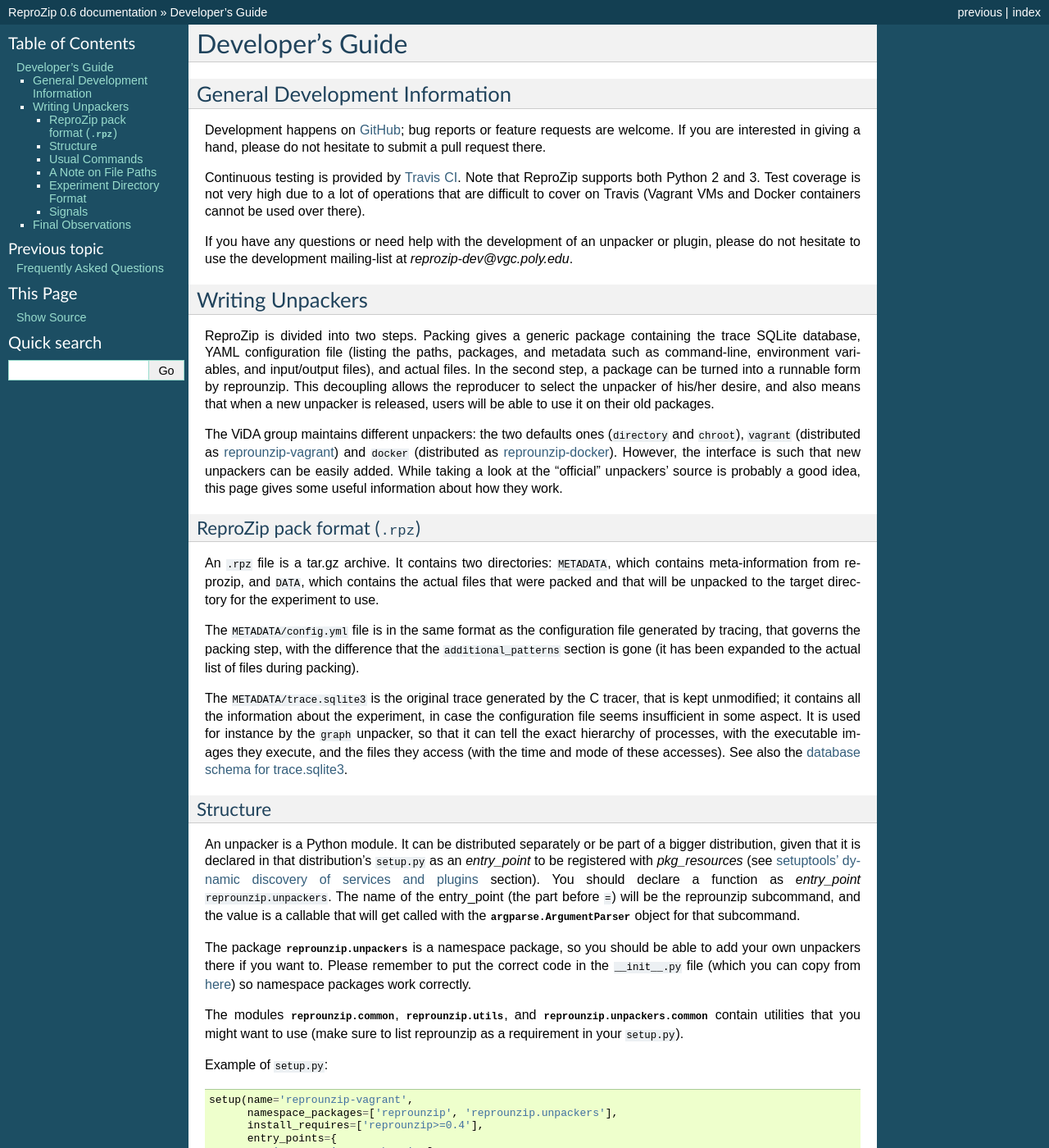
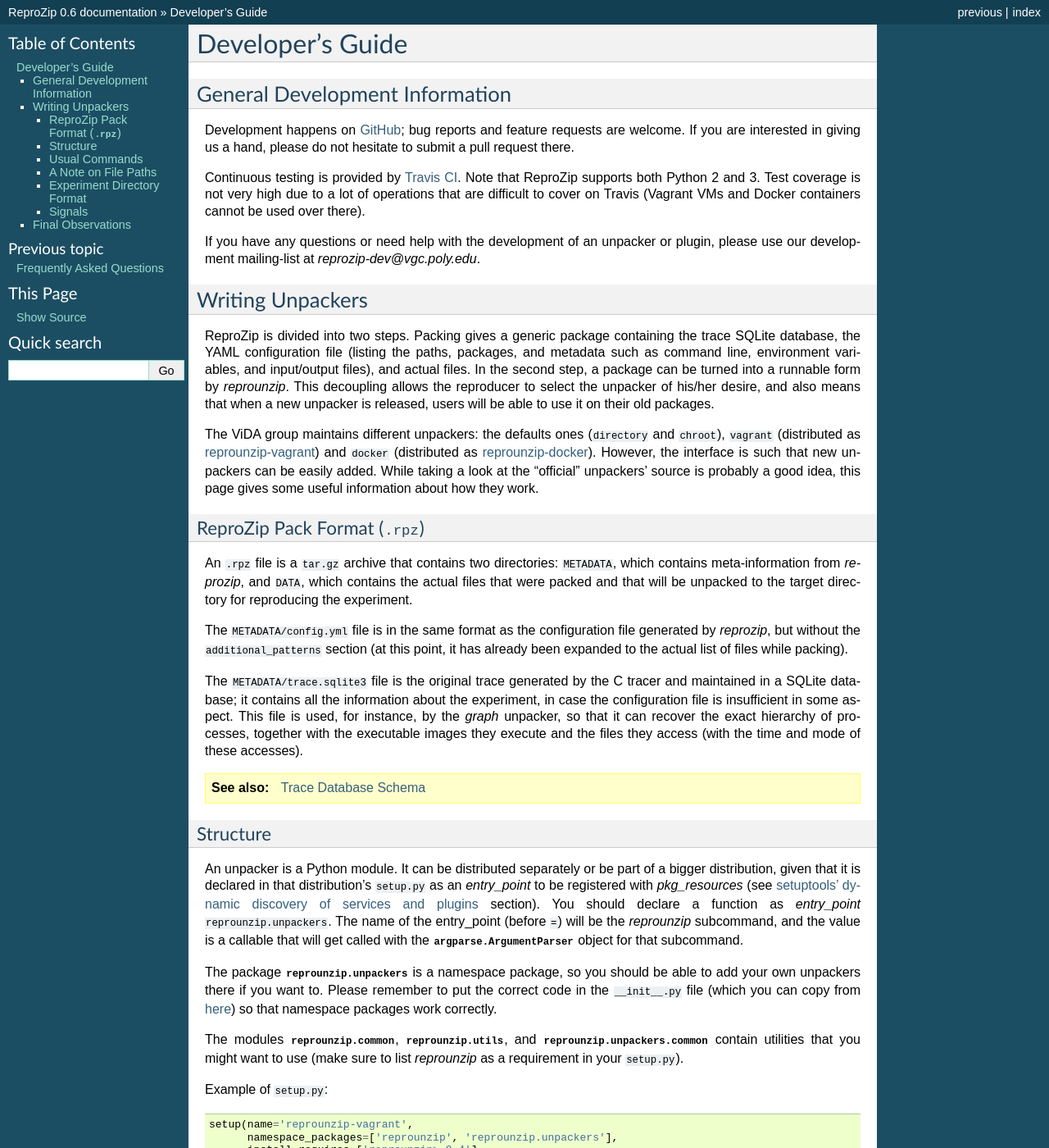
Before and after one commit to VIDA-NYU/reprozip, a Sphinx documentation site: the page built from docs/source/developerguide.rst, in a window 1280 px wide and 1400 px high. Shown: the whole window at 82% size. Built offline with Sphinx 7.4.7, drawn with Linux system fonts in a browser that asks for light colours; some of the changed text lies outside the part shown.

Commit message:
Pass over docs.

```diff
--- a/docs/source/developerguide.rst
+++ b/docs/source/developerguide.rst
@@ -6,36 +6,38 @@
 General Development Information
 -------------------------------
 
-Development happens on `GitHub <https://github.com/ViDA-NYU/reprozip>`__; bug reports or feature requests are welcome. If you are interested in giving a hand, please do not hesitate to submit a pull request there.
+Development happens on `GitHub <https://github.com/ViDA-NYU/reprozip>`__; bug reports and feature requests are welcome. If you are interested in giving us a hand, please do not hesitate to submit a pull request there.
 
 Continuous testing is provided by `Travis CI <https://travis-ci.org/ViDA-NYU/reprozip>`__. Note that ReproZip supports both Python 2 and 3. Test coverage is not very high due to a lot of operations that are difficult to cover on Travis (Vagrant VMs and Docker containers cannot be used over there).
 
-If you have any questions or need help with the development of an unpacker or plugin, please do not hesitate to use the development mailing-list at `reprozip-dev@vgc.poly.edu`.
+If you have any questions or need help with the development of an unpacker or plugin, please use our development mailing-list at `reprozip-dev@vgc.poly.edu`.
 
 Writing Unpackers
 -----------------
 
-ReproZip is divided into two steps. Packing gives a generic package containing the trace SQLite database, YAML configuration file (listing the paths, packages, and metadata such as command-line, environment variables, and input/output files), and actual files. In the second step, a package can be turned into a runnable form by reprounzip. This decoupling allows the reproducer to select the unpacker of his/her desire, and also means that when a new unpacker is released, users will be able to use it on their old packages.
+ReproZip is divided into two steps. Packing gives a generic package containing the trace SQLite database, the YAML configuration file (listing the paths, packages, and metadata such as command line, environment variables, and input/output files), and actual files. In the second step, a package can be turned into a runnable form by *reprounzip*. This decoupling allows the reproducer to select the unpacker of his/her desire, and also means that when a new unpacker is released, users will be able to use it on their old packages.
 
-The ViDA group maintains different unpackers: the two defaults ones (``directory`` and ``chroot``), ``vagrant`` (distributed as `reprounzip-vagrant <https://pypi.python.org/pypi/reprounzip-vagrant>`__) and ``docker`` (distributed as `reprounzip-docker <https://pypi.python.org/pypi/reprounzip-docker>`__). However, the interface is such that new unpackers can be easily added. While taking a look at the "official" unpackers' source is probably a good idea, this page gives some useful information about how they work.
+The ViDA group maintains different unpackers: the defaults ones (``directory`` and ``chroot``), ``vagrant`` (distributed as `reprounzip-vagrant <https://pypi.python.org/pypi/reprounzip-vagrant>`__) and ``docker`` (distributed as `reprounzip-docker <https://pypi.python.org/pypi/reprounzip-docker>`__). However, the interface is such that new unpackers can be easily added. While taking a look at the "official" unpackers' source is probably a good idea, this page gives some useful information about how they work.
 
-ReproZip pack format (``.rpz``)
+ReproZip Pack Format (``.rpz``)
 '''''''''''''''''''''''''''''''
 
-An ``.rpz`` file is a tar.gz archive. It contains two directories: ``METADATA``, which contains meta-information from reprozip, and ``DATA``, which contains the actual files that were packed and that will be unpacked to the target directory for the experiment to use.
+An ``.rpz`` file is a ``tar.gz`` archive that contains two directories: ``METADATA``, which contains meta-information from *reprozip*, and ``DATA``, which contains the actual files that were packed and that will be unpacked to the target directory for reproducing the experiment.
 
-The ``METADATA/config.yml`` file is in the same format as the configuration file generated by tracing, that governs the packing step, with the difference that the ``additional_patterns`` section is gone (it has been expanded to the actual list of files during packing).
+The ``METADATA/config.yml`` file is in the same format as the configuration file generated by *reprozip*, but without the ``additional_patterns`` section (at this point, it has already been expanded to the actual list of files while packing).
 
-The ``METADATA/trace.sqlite3`` is the original trace generated by the C tracer, that is kept unmodified; it contains all the information about the experiment, in case the configuration file seems insufficient in some aspect. It is used for instance by the ``graph`` unpacker, so that it can tell the exact hierarchy of processes, with the executable images they execute, and the files they access (with the time and mode of these accesses). See also the :ref:`database schema for trace.sqlite3 <trace-schema>`.
+The ``METADATA/trace.sqlite3`` file is the original trace generated by the C tracer and maintained in a SQLite database; it contains all the information about the experiment, in case the configuration file is insufficient in some aspect. This file is used, for instance, by the *graph* unpacker, so that it can recover the exact hierarchy of processes, together with the executable images they execute and the files they access (with the time and mode of these accesses).
+
+..  seealso:: :ref:`Trace Database Schema <trace-schema>`
 
 Structure
 '''''''''
 
-An unpacker is a Python module. It can be distributed separately or be part of a bigger distribution, given that it is declared in that distribution's ``setup.py`` as an `entry_point` to be registered with `pkg_resources` (see `setuptools' dynamic discovery of services and plugins <https://pythonhosted.org/setuptools/setuptools.html#dynamic-discovery-of-services-and-plugins>`__ section). You should declare a function as `entry_point` ``reprounzip.unpackers``. The name of the entry_point (the part before ``=``) will be the reprounzip subcommand, and the value is a callable that will get called with the :class:`argparse.ArgumentParser` object for that subcommand.
+An unpacker is a Python module. It can be distributed separately or be part of a bigger distribution, given that it is declared in that distribution's ``setup.py`` as an `entry_point` to be registered with `pkg_resources` (see `setuptools' dynamic discovery of services and plugins <https://pythonhosted.org/setuptools/setuptools.html#dynamic-discovery-of-services-and-plugins>`__ section). You should declare a function as `entry_point` ``reprounzip.unpackers``. The name of the entry_point (before ``=``) will be the *reprounzip* subcommand, and the value is a callable that will get called with the :class:`argparse.ArgumentParser` object for that subcommand.
 
-The package :mod:`reprounzip.unpackers` is a namespace package, so you should be able to add your own unpackers there if you want to. Please remember to put the correct code in the ``__init__.py`` file (which you can copy from `here <https://github.com/ViDA-NYU/reprozip/blob/master/reprounzip/reprounzip/unpackers/__init__.py>`__) so namespace packages work correctly.
+The package :mod:`reprounzip.unpackers` is a namespace package, so you should be able to add your own unpackers there if you want to. Please remember to put the correct code in the ``__init__.py`` file (which you can copy from `here <https://github.com/ViDA-NYU/reprozip/blob/master/reprounzip/reprounzip/unpackers/__init__.py>`__) so that namespace packages work correctly.
 
-The modules :mod:`reprounzip.common`, :mod:`reprounzip.utils`, and :mod:`reprounzip.unpackers.common` contain utilities that you might want to use (make sure to list reprounzip as a requirement in your ``setup.py``).
+The modules :mod:`reprounzip.common`, :mod:`reprounzip.utils`, and :mod:`reprounzip.unpackers.common` contain utilities that you might want to use (make sure to list *reprounzip* as a requirement in your ``setup.py``).
 
 Example of ``setup.py``::
 
@@ -54,14 +56,14 @@
 Usual Commands
 ''''''''''''''
 
-If possible, you should try to follow the same command names that the official unpackers use; these are:
+If possible, you should try to follow the same command names that the official unpackers use, which are:
 
-* ``setup``, to create the experiment directory and set everything for execution;
-* ``run``, to reproduce the experiment;
-* ``destroy``, to bring down all that setup and to prepare and delete the experiment directory safely;
-* ``upload`` and ``download``, to either replace input files in the experiment with your own, or to get the output files for further examination.
+* ``setup``: to create the experiment directory and set everything for execution;
+* ``run``: to reproduce the experiment;
+* ``destroy``: to bring down all that setup and to prepare and delete the experiment directory safely;
+* ``upload`` and ``download``: to replace input files in the experiment, and to get the output files for further examination, respectively.
 
-If these commands can be broken down into different steps that you want to expose to the user, or if you provide completely different actions from these defaults, you are free to add them to the parser as well. For instance, reprounzip-vagrant exposes ``setup/start``, which starts or resumes the virtual machine, and ``destroy/vm``, which stops and deallocates the virtual machine but leaves the template for possible reuse.
+If these commands can be broken down into different steps that you want to expose to the user, or if you provide completely different actions from these defaults, you are free to add them to the parser as well. For instance, the *vagrant* unpacker exposes ``setup/start``, which starts or resumes the virtual machine, and ``destroy/vm``, which stops and deallocates the virtual machine but leaves the template for possible reuse.
 
 A Note on File Paths
 ''''''''''''''''''''
```
Also changed, not shown: other parts of docs/source/developerguide.rst (+1 -1 lines), docs/source/install.rst (+21 -22 lines), docs/source/traceschema.rst (+12 -10 lines).
